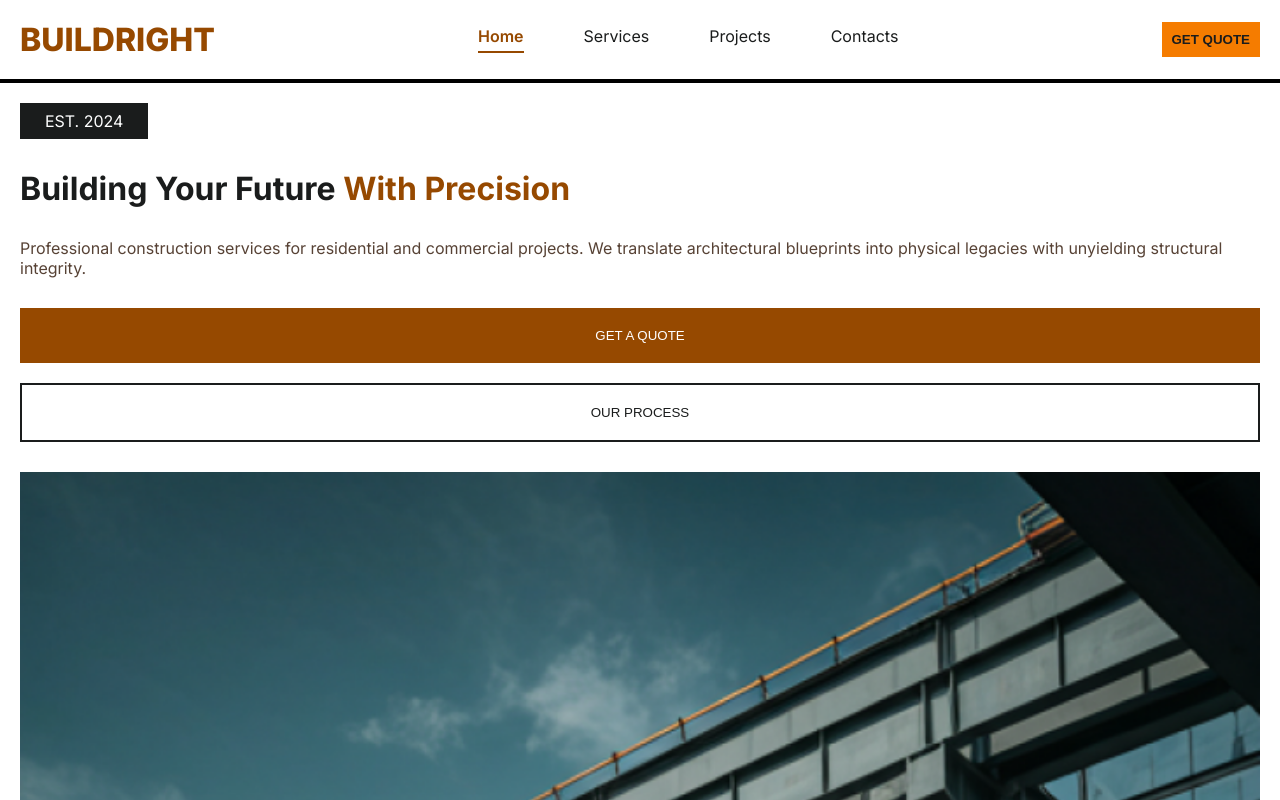
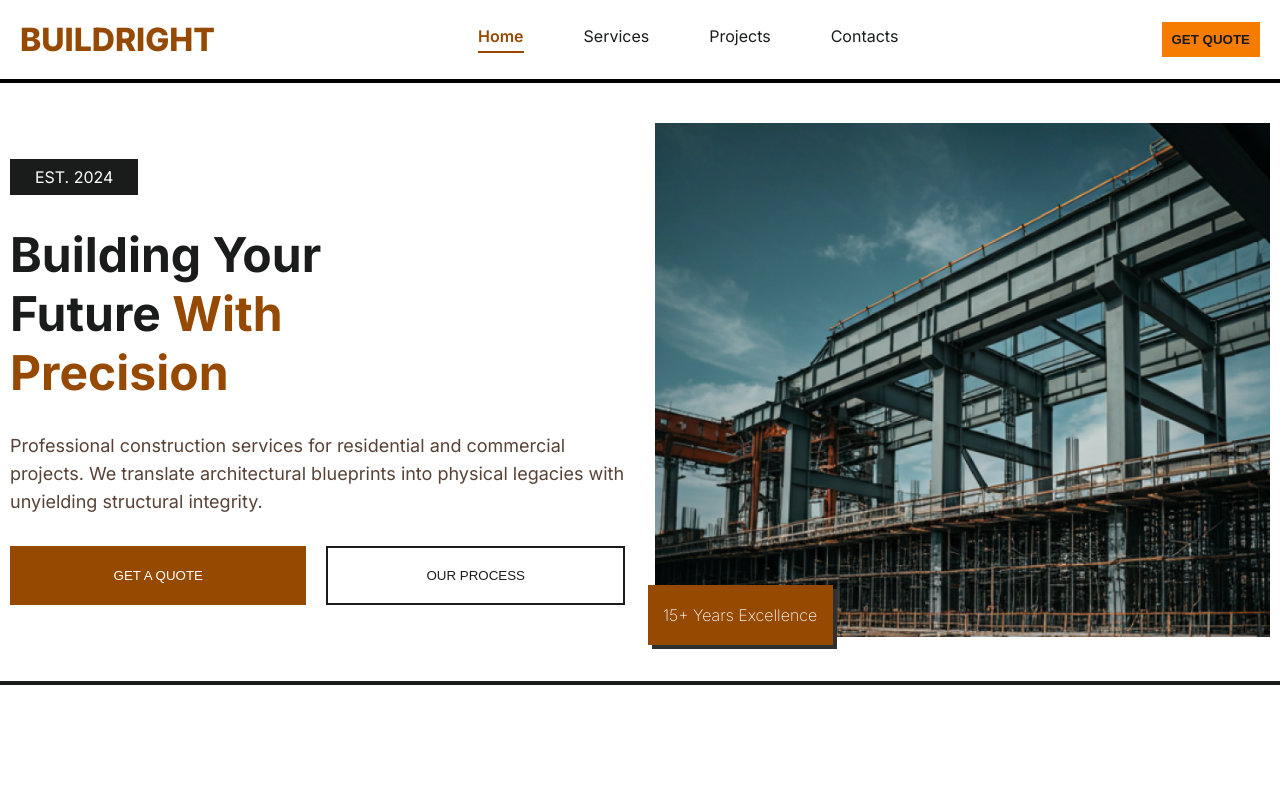
Before and after one commit to morrison29/buildright, a plain HTML site: page index.html in a window 1280 px wide. Shown: the top 800 px of the page. Drawn offline with Linux system fonts and the light colour scheme.

Commit message:
Laptop Responsiveness

```diff
--- a/index.html
+++ b/index.html
@@ -48,7 +48,7 @@
 
       <div class="right">
         <img src="./images/hero-image.png">
-        <div class="img-div">15+ Years of Excellence</div>
+        <div class="img-div">15+ Years Excellence</div>
       </div>
     </section>
   </main>
--- a/style.css
+++ b/style.css
@@ -10,7 +10,5 @@
     --black: #1A1C1C;
     --orange: #964900;
     --light-orange: #574235;
+    --inter-font: "Inter", sans-serif;
 }
-main{
-    margin: 20px;
-}
--- a/styles/hero.css
+++ b/styles/hero.css
@@ -1,6 +1,7 @@
 h2{
     color: var(--black);
     font-size: 2rem;
+    font-family: var(--inter-font);
 }
 .yellow-h1{
     color: var(--orange);
@@ -8,6 +9,7 @@ h2{
 }
 p{
     color: var(--light-orange);
+    font-family: var(--inter-font);
 }
 
 .btn-container button{
@@ -34,10 +36,12 @@ p{
     padding: 8px 25px;
 }
 .hero{
-    font-family: "Inter", sans-serif;
+    font-family: var(--inter-font);
     display: flex;
     flex-direction: column;
     gap:30px;
+    border-bottom: 4px solid var(--black);
+    padding: 40px 10px;
 }
 
 .hero>div{
@@ -66,3 +70,35 @@ p{
     left: -7px;
     box-shadow: 4px 4px 0px #2F3131 ;
 }
+@media(min-width:768px){
+    .hero{
+        flex-direction: row;
+    }
+    .hero>div{
+        width: 50%;
+    }
+    .hero img{
+        height: 100%;
+    }
+    .img-div{
+        width: 30%;
+
+    }
+}
+@media(min-width:1024px){
+    .hero{
+        align-items: center;
+    }
+    .btn-container{
+        flex-direction: row;
+        justify-content: center;
+    }
+    h2{
+        font-size: 3rem;
+        width: 60%;
+    }
+    .left p{
+        font-size: 1.125rem;
+        line-height: 28px;
+    }
+}
```
